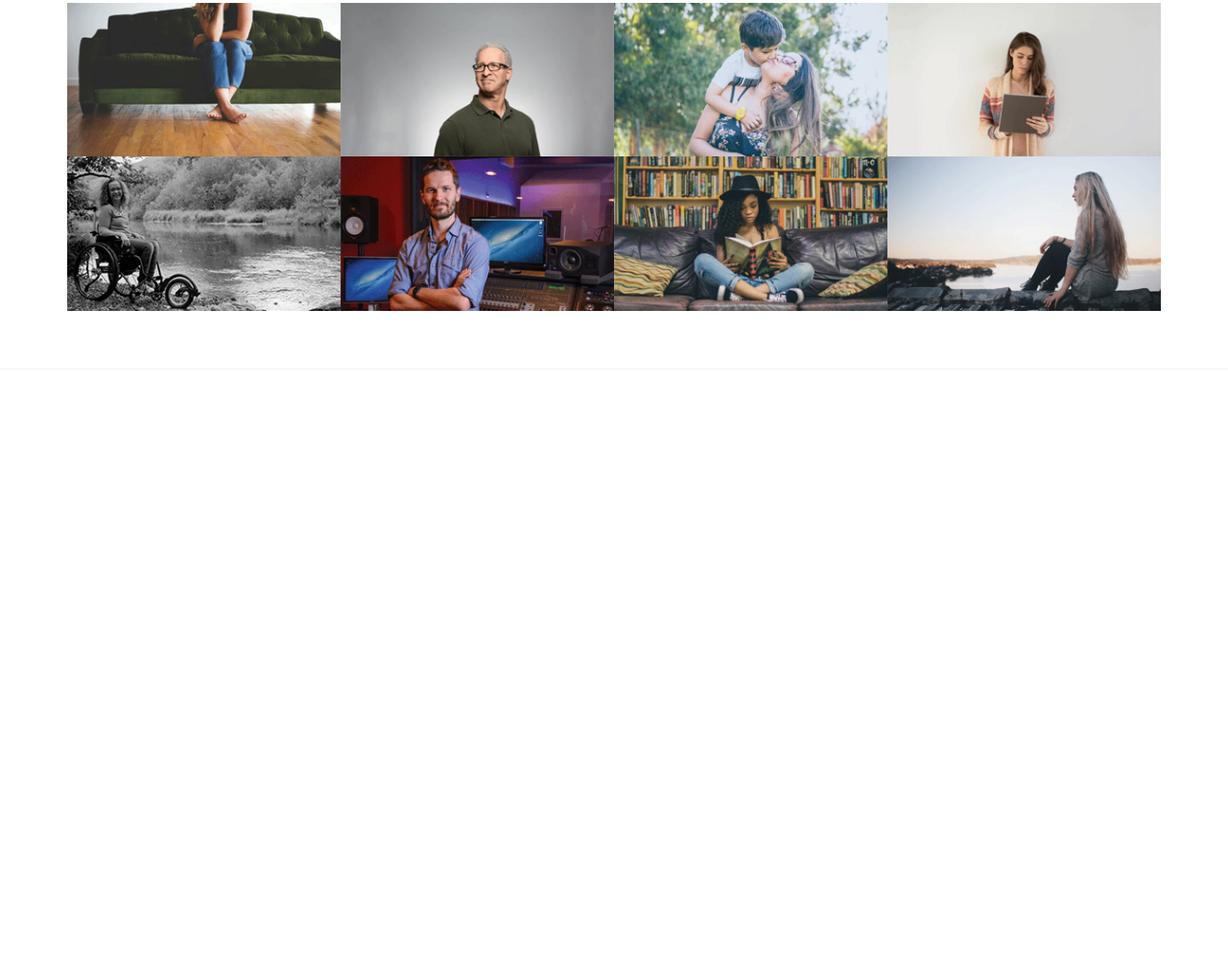
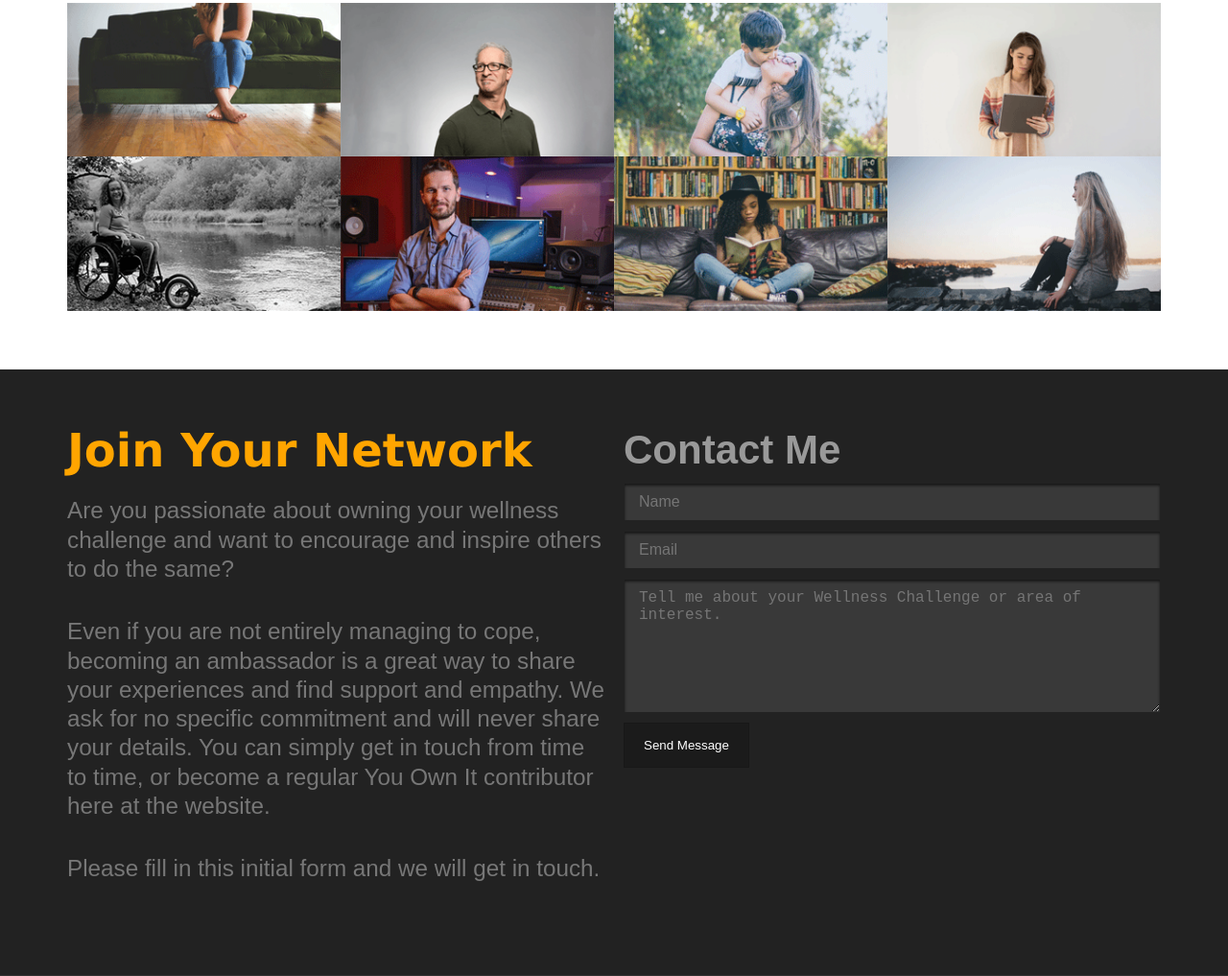
Before and after one commit to Nilayacake/you-own-it, a plain HTML site: page index.html in a window 1280 px wide. Shown: the part 2318-3335 px from the top of the page at 96% size. Before the commit the page ends 2703 px from the top, so only its background shows below. Drawn offline with nearby package versions, Linux system fonts and the light colour scheme.

Commit message:
Added contact section

```diff
--- a/css/style.css
+++ b/css/style.css
@@ -51,6 +51,23 @@ img {
 
 .text-right {
     text-align: right;
+}
+
+.list-inline {
+    display: flex;
+    flex-wrap: wrap;
+    align-content: flex-start;
+    padding: 0;
+    list-style-type: none;
+}
+
+.list-inline-item {
+    flex-grow: 1;
+    margin-bottom: 5px;
+}
+
+.form-field {
+    margin-bottom: 10px;
 }
 
 .img-bordered {
@@ -179,3 +196,57 @@ img {
         text-align: center;
     }
 }
+
+#contact {
+    background: #222;
+    border-color: #333;
+}
+
+#contact .section-title {
+    font-family: Verdana, Geneva, Tahoma, sans-serif;
+    color: orange;
+}
+
+#contact .lead {
+    color: #777;
+}
+
+.form-title {
+    color: #999;
+    font-size: 2.25rem;
+    margin: 0 0 10px 0;
+}
+
+.dark .text, .dark .textarea {
+    color: #999;
+    border-color: #222;
+    background-color: rgba(255,255,255,0.1);
+    box-shadow: inset 0 2px 3px rgba(0,0,0,0.6);
+}
+
+.dark .btn-submit {
+    color: #fff;
+    background-color: rgba(0,0,0,0.2);
+    border: 1px solid rgba(0,0,0,0.1);
+    font-weight: 300;
+}
+
+.dark .btn-submit:hover, .dark .btn-submit:focus {
+    background-color: rgba(0,0,0,0.35);
+    border-color: rgba(0,0,0,0.2);
+    cursor: pointer;
+}
+
+#status-message {
+    margin-top: 0.7rem;
+    padding: 1rem;
+    color: #fff;
+}
+
+#status-message.error {
+    background: #dc3545;
+}
+
+#status-message.error {
+    background: #28a745;
+}
--- a/index.html
+++ b/index.html
@@ -61,17 +61,25 @@
                                 <a href="#join">Join Your Network</a>
                             </li>
                             <li class="menu-nav-item">
-                                <a class="navbar-social" id="navbar-divider"
-                                    href="https://www.facebook.com/onewellnessnetwork/" target="_blank"><i
-                                        class="fab fa-facebook-f"></i></a>
-                            </li>
-                            <li class="menu-nav-item">
-                                <a class="navbar-social" href="https://twitter.com/you_own_it" target="_blank"><i
-                                        class="fab fa-twitter"></i></a>
-                            </li>
-                            <li class="menu-nav-item">
-                                <a class="navbar-social" href="https://www.instagram.com/one_wellness_network/"
-                                    target="_blank"><i class="fab fa-instagram"></i></a>
+                                <ul class="list-inline">
+                                    <li class="list-inline-item">
+                                        <a class="navbar-social" href="https://www.facebook.com/onewellnessnetwork/"
+                                            target="_blank">
+                                            <i class="fab fa-facebook-f"></i>
+                                        </a>
+                                    </li>
+                                    <li class="list-inline-item">
+                                        <a class="navbar-social" href="https://twitter.com/you_own_it" target="_blank">
+                                            <i class="fab fa-twitter"></i>
+                                        </a>
+                                    </li>
+                                    <li class="list-inline-item">
+                                        <a class="navbar-social" href="https://www.instagram.com/one_wellness_network/"
+                                            target="_blank">
+                                            <i class="fab fa-instagram"></i>
+                                        </a>
+                                    </li>
+                                </ul>
                             </li>
                         </ul>
                     </nav>
@@ -350,6 +358,41 @@
         </div>
     </section>
 
+    <section class="section" id="contact">
+        <div class="container">
+            <div class="row">
+                <div class="col6">
+                    <header class="section-header">
+                        <h1 class="section-title text-left">Join Your Network</h1>
+                        <p class="lead text-left">Are you passionate about owning your wellness challenge and want to encourage
+                            and inspire others to do the same?</p>
+                        <p class="lead text-left">Even if you are not entirely managing to cope, becoming an ambassador is a great
+                            way to share your experiences and find support and empathy. We ask for no specific
+                            commitment and will never share your details. You can simply get in touch from time to time,
+                            or become a regular You Own It contributor here at the website.</p>
+                        <p class="lead text-left">Please fill in this initial form and we will get in touch.</p>
+                    </header>
+                </div>
+                <div class="col6">
+                    <form action="process.php" method="post" class="dark contact-form">
+                        <h3 class="form-title">Contact Me</h3>
+                        <div class="form-field">
+                            <input class="text" type="text" name="name" placeholder="Name" required>
+                        </div>
+                        <div class="form-field">
+                            <input class="text email" type="email" name="email" placeholder="Email" required>
+                        </div>
+                        <div class="form-field">
+                            <textarea class="textarea" name="message" placeholder="Tell me about your Wellness Challenge or area of interest." required></textarea>
+                        </div>
+                        <input class="btn btn-submit" type="submit" value="Send Message">
+                        <div id="status-message"></div>
+                    </form>
+                </div>
+            </div>
+        </div>
+    </section>
+
 </body>
 
 </html>
```
